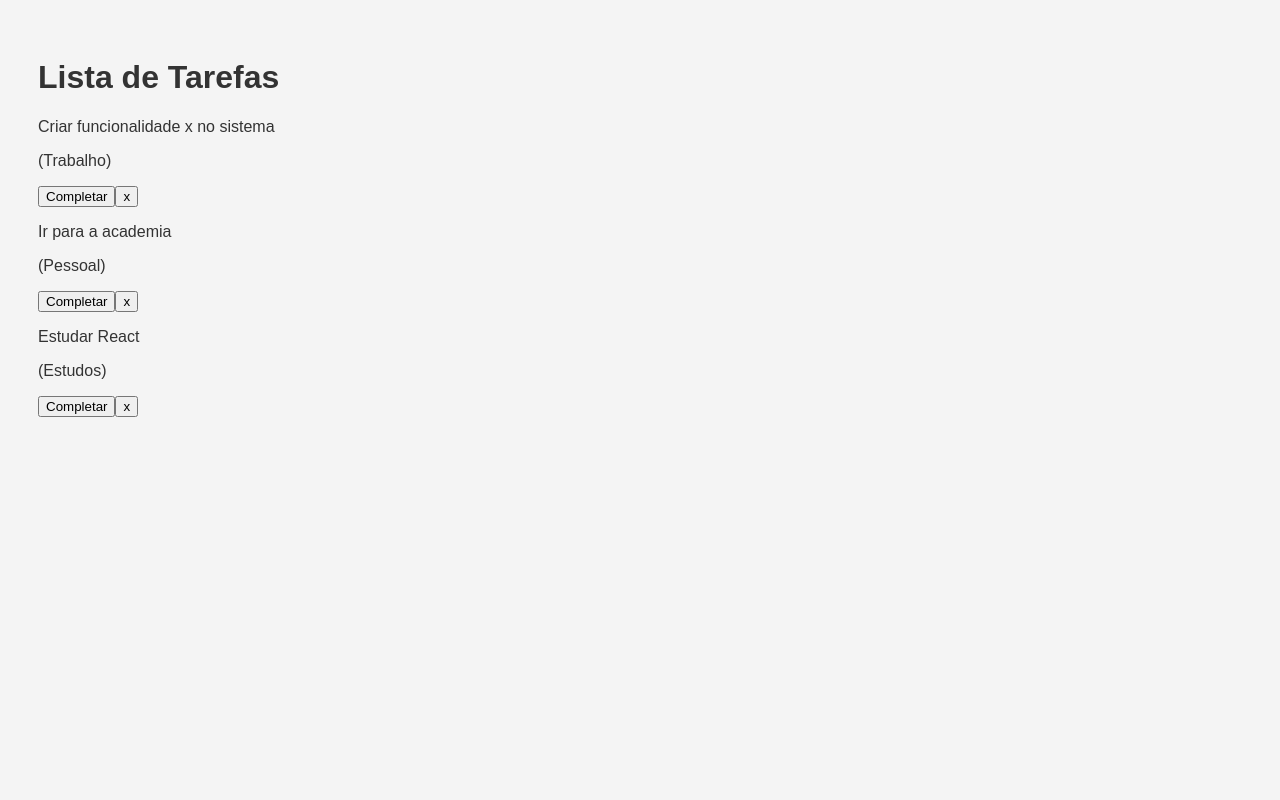
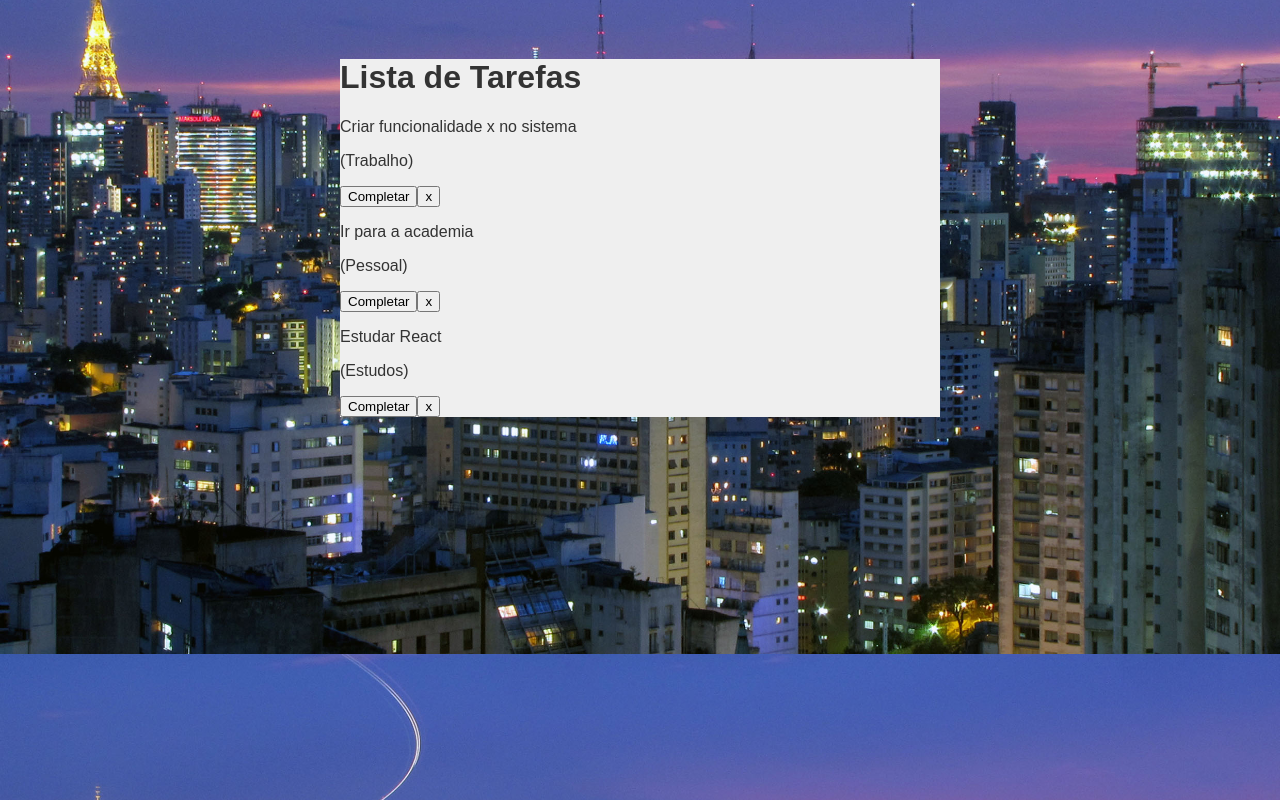
Before and after one commit to Patrikts/todo-react, a React (Vite) app in the folder todo/: page / in a window 1280 px wide. Built offline with nearby package versions, Linux system fonts and the light colour scheme.

Commit message:
adicionada imagem de fundo

```diff
--- a/todo/src/App.css
+++ b/todo/src/App.css
@@ -3,4 +3,13 @@ body {
   background-color: #f4f4f4;
   padding: 30px;
   color: #333;
+  background-image: url('./img/bg.jpg');
+  background-position: center;
+  background-size: cover;
 }
+
+.app {
+  max-width: 600px;
+  margin: 0 auto;
+  background-color: #efefef;
+}
```
Also changed, not shown: todo/src/img/bg.jpg (added).
